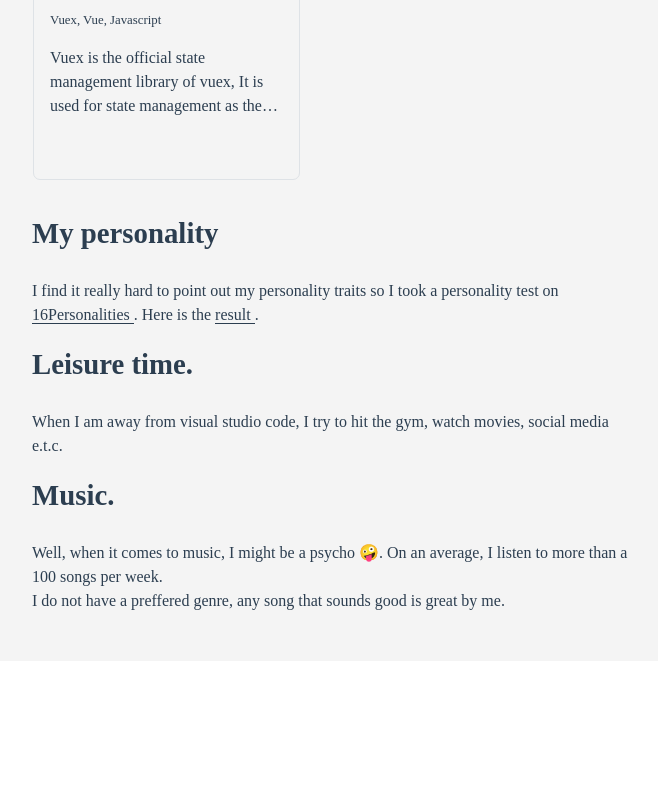
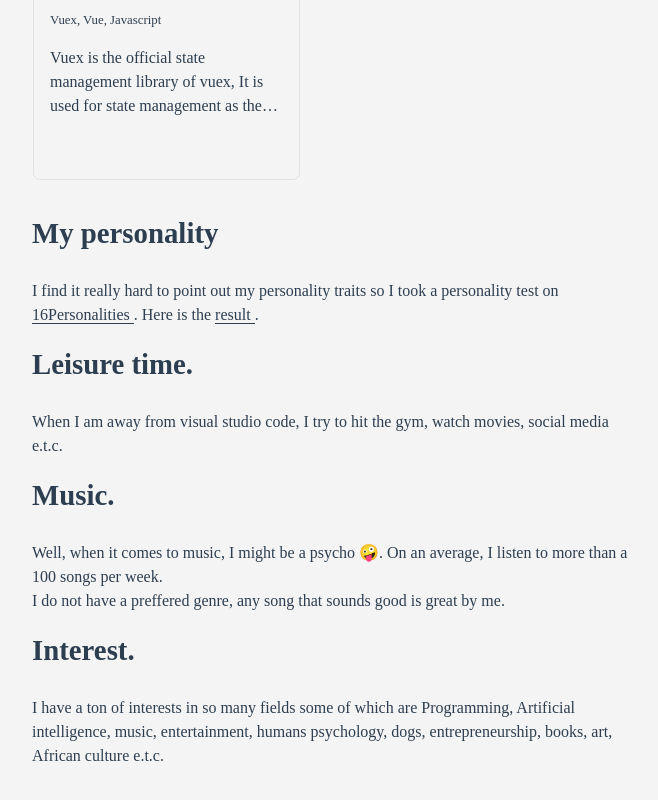
Before and after one commit to god-of-js/my-portfolio, a Vue app: page / in a window 1280 px wide. Shown: the part 2709-3509 px from the top of the page, without its empty margins (303-961 px from the left). Before the commit the page ends 3370 px from the top, so only its background shows below. Built offline with nearby package versions, Linux system fonts and the light colour scheme; some icons are missing; a web font is replaced by a local one.

Commit message:
interests added

```diff
--- a/src/views/Home.vue
+++ b/src/views/Home.vue
@@ -159,6 +159,12 @@
           me.
         </div>
       </section>
+      <section class="mt-3">
+        <div class="hello-world pb-2">Interest.</div>
+        <div class="pt-3">
+          I have a ton of interests in so many fields some of which are Programming, Artificial intelligence, music, entertainment, humans psychology, dogs, entrepreneurship, books, art, African culture e.t.c.
+        </div>
+      </section>
     </div>
   </div>
 </template>
```
